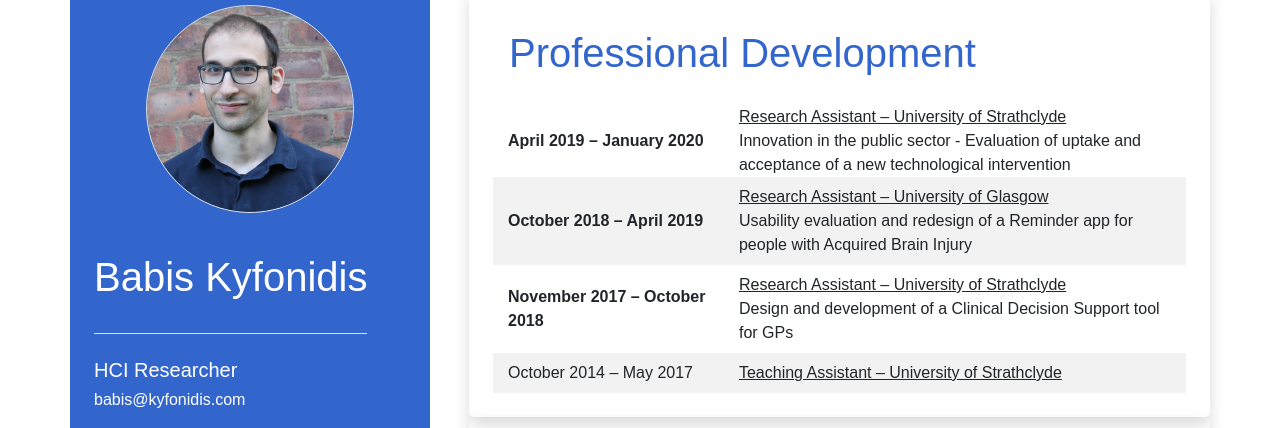
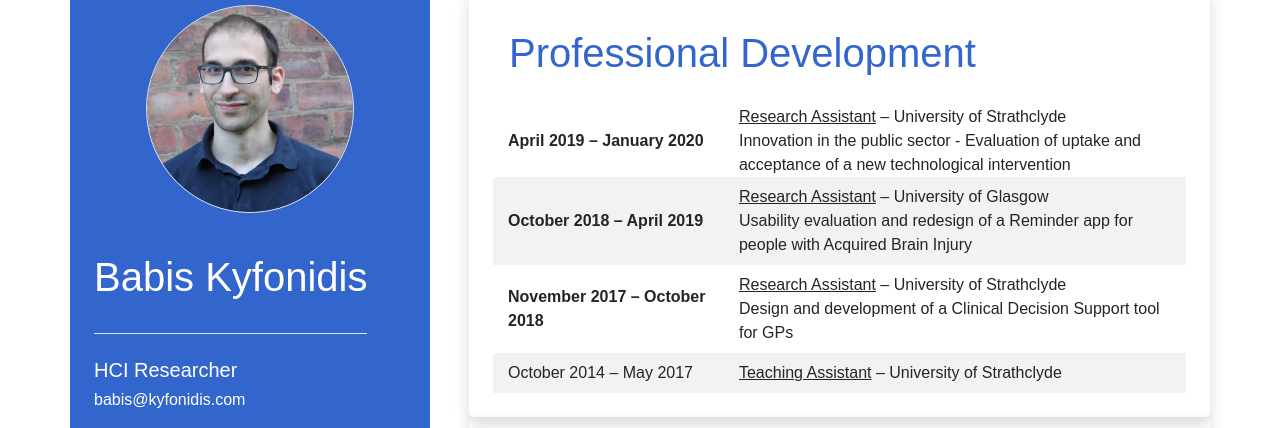
Before and after one commit to bkyf/bkyf.github.io, a plain HTML site: page cv.html in a window 1280 px wide. Shown: the part 107-535 px from the top of the page. Drawn offline with Linux system fonts and the light colour scheme; some icons are missing.

Commit message:
Update cv.html

```diff
--- a/cv.html
+++ b/cv.html
@@ -133,7 +133,7 @@
 
                                             <div class="col-md-8">
                                                 <div class="card-block">
-                                                    <u>Research Assistant – University of Strathclyde</u>
+                                                    <u>Research Assistant</u> – University of Strathclyde
                                                     <br>
                                                         Innovation in the public sector -
                                                         Evaluation of uptake and acceptance of a new technological intervention
@@ -149,7 +149,7 @@
 
                                             <div class="col-md-8">
                                                 <div class="card-block">
-                                                    <u>Research Assistant – University of Glasgow</u>
+                                                    <u>Research Assistant</u> – University of Glasgow
                                                     <br>
                                                         Usability evaluation and redesign of a Reminder app for people with
                                                         Acquired Brain Injury
@@ -165,7 +165,7 @@
 
                                             <div class="col-md-8">
                                                 <div class="card-block">
-                                                    <u>Research Assistant – University of Strathclyde</u>
+                                                    <u>Research Assistant</u> – University of Strathclyde
                                                     <br>
                                                         Design and development of a Clinical Decision Support tool for GPs
                                                 </div>
@@ -180,7 +180,7 @@
 
                                             <div class="col-md-8">
                                                 <div class="card-block">
-                                                    <u>Teaching Assistant – University of Strathclyde</u>
+                                                    <u>Teaching Assistant</u> – University of Strathclyde
 
                                                 </div>
                                             </div>
```
